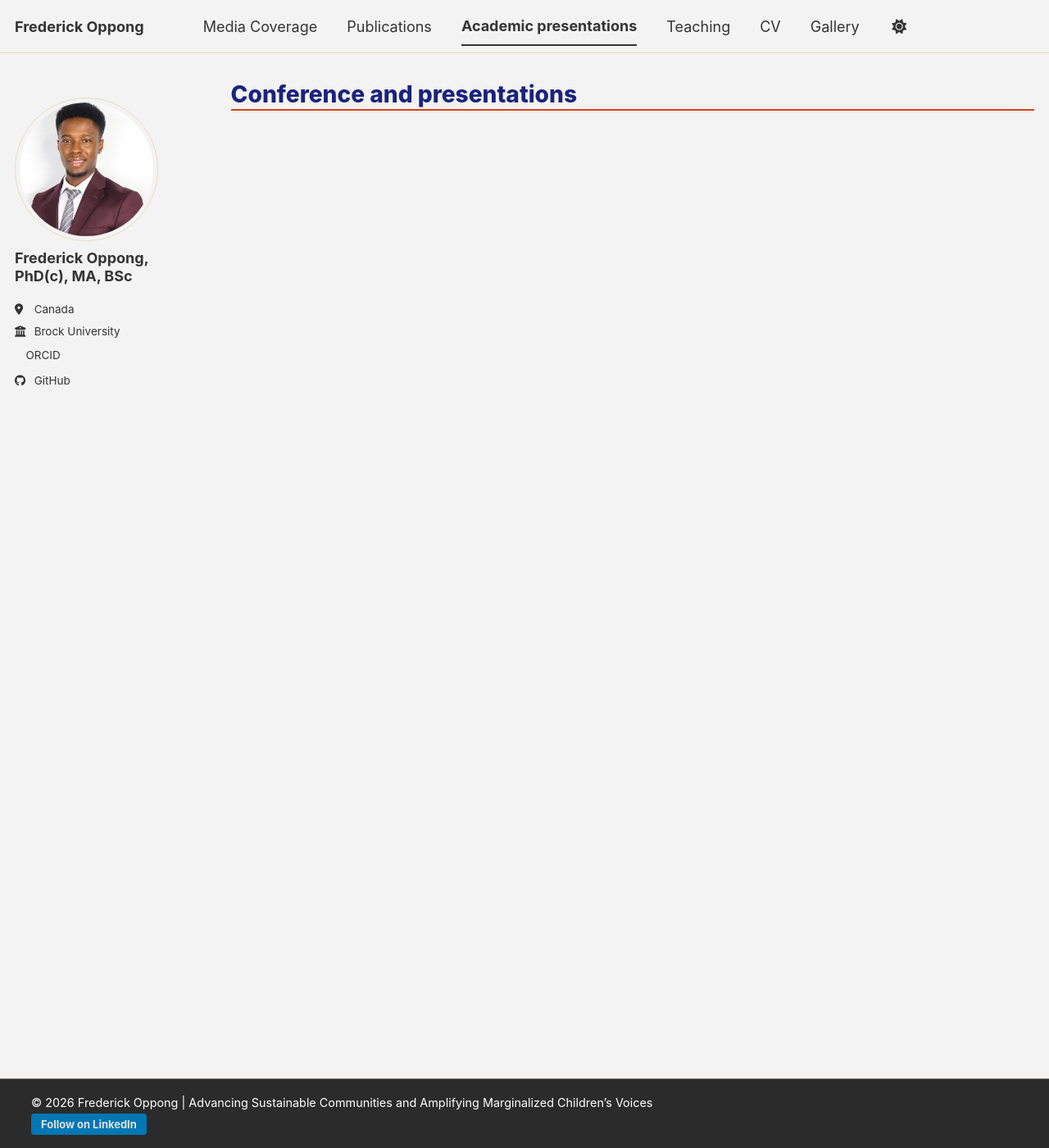
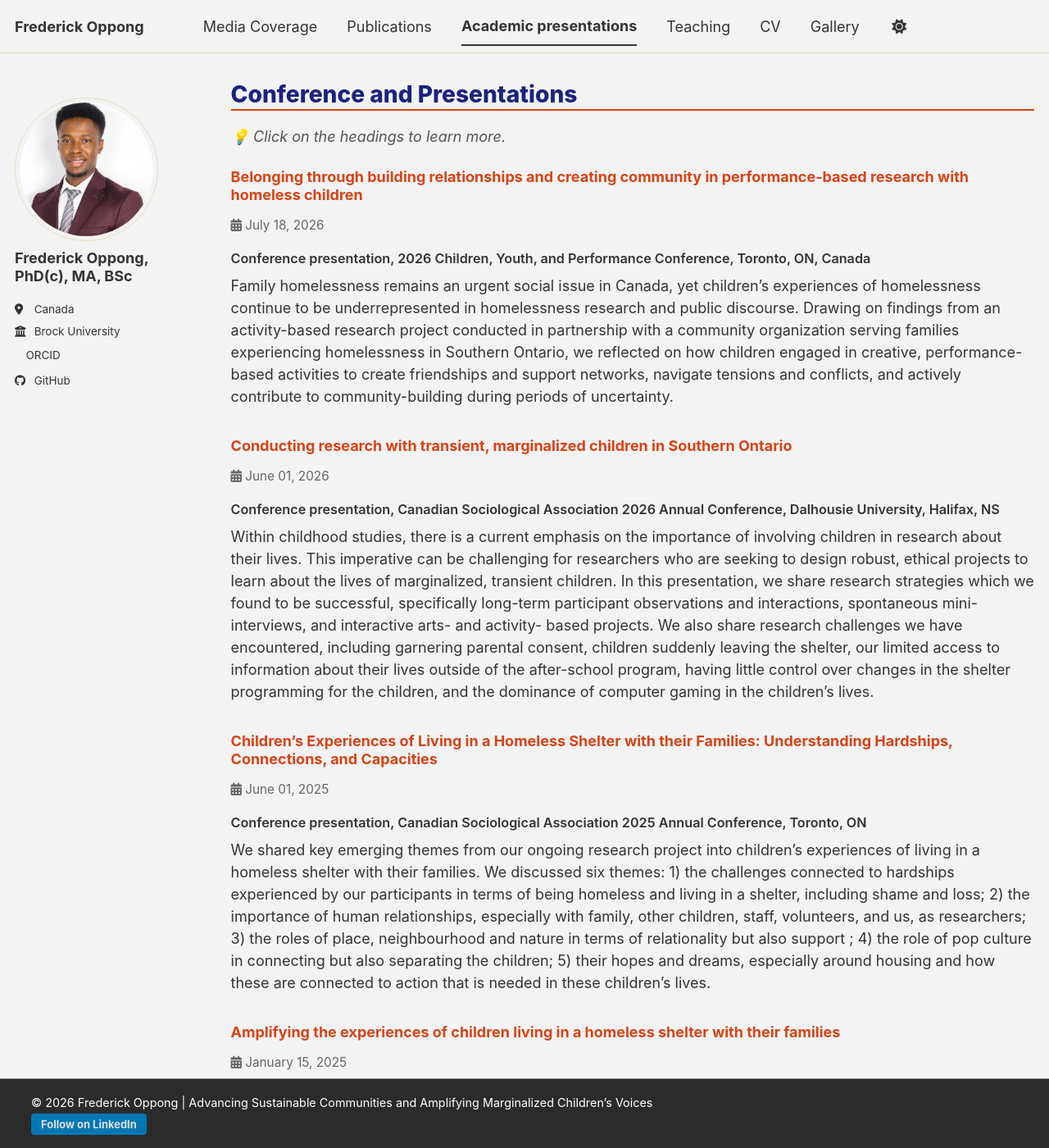
Before and after one commit to frederickoppong/frederickoppong.github.io, a Jekyll site: the page built from _pages/talks.html, in a window 1280 px wide and 1400 px high. Shown: the whole window at 82% size. Built offline with Jekyll 4.4.1, drawn with Linux system fonts in a browser that asks for light colours; a style sheet for code colours, icons or effects is not loaded; some of the changed text lies outside the part shown.

Commit message:
Update title and add conference presentation details

```diff
--- a/_pages/talks.html
+++ b/_pages/talks.html
@@ -1,26 +1,44 @@
 ---
 layout: archive
-title: "Conference and presentations"
+title: "Conference and Presentations"
 permalink: /talks/
 author_profile: true
 ---
 
-{% if site.talkmap_link == true %}
+<p style="font-style: italic; color: #555; margin-bottom: 25px;">💡 Click on the headings to learn more.</p>
 
-<p style="text-decoration:underline;"><a href="/talkmap.html">See a map of all the places I've given a talk!</a></p>
+<div style="margin-bottom: 2rem;">
+  <h3 style="margin-top: 0; margin-bottom: 5px;">
+    <a href="https://www.youngpeoplestheatre.org/about-ypt/artist-opportunities/children-youth-and-performance-conference/" target="_blank" style="color: #d84315; text-decoration: none;">Belonging through building relationships and creating community in performance-based research with homeless children</a>
+  </h3>
+  <p style="font-size: 0.85rem; color: #666; margin-bottom: 8px;"><i class="far fa-calendar-alt"></i> July 18, 2026</p>
+  <p style="font-size: 0.9em; font-weight: 600; margin-bottom: 8px;">Conference presentation, 2026 Children, Youth, and Performance Conference, Toronto, ON, Canada</p>
+  <p style="margin-top: 0;">Family homelessness remains an urgent social issue in Canada, yet children’s experiences of homelessness continue to be underrepresented in homelessness research and public discourse. Drawing on findings from an activity-based research project conducted in partnership with a community organization serving families experiencing homelessness in Southern Ontario, we reflected on how children engaged in creative, performance-based activities to create friendships and support networks, navigate tensions and conflicts, and actively contribute to community-building during periods of uncertainty.</p>
+</div>
 
-{% endif %}
+<div style="margin-bottom: 2rem;">
+  <h3 style="margin-top: 0; margin-bottom: 5px;">
+    <a href="https://event.fourwaves.com/2026-csa-scs-annual-conference/abstracts/107309e0-5dd2-44c6-8707-b21ebd4f5aa4" target="_blank" style="color: #d84315; text-decoration: none;">Conducting research with transient, marginalized children in Southern Ontario</a>
+  </h3>
+  <p style="font-size: 0.85rem; color: #666; margin-bottom: 8px;"><i class="far fa-calendar-alt"></i> June 01, 2026</p>
+  <p style="font-size: 0.9em; font-weight: 600; margin-bottom: 8px;">Conference presentation, Canadian Sociological Association 2026 Annual Conference, Dalhousie University, Halifax, NS</p>
+  <p style="margin-top: 0;">Within childhood studies, there is a current emphasis on the importance of involving children in research about their lives. This imperative can be challenging for researchers who are seeking to design robust, ethical projects to learn about the lives of marginalized, transient children. In this presentation, we share research strategies which we found to be successful, specifically long-term participant observations and interactions, spontaneous mini-interviews, and interactive arts- and activity- based projects. We also share research challenges we have encountered, including garnering parental consent, children suddenly leaving the shelter, our limited access to information about their lives outside of the after-school program, having little control over changes in the shelter programming for the children, and the dominance of computer gaming in the children’s lives.</p>
+</div>
 
-{% for post in site.talks reversed %}
-  {% include archive-single-talk.html %}
-{% endfor %}
+<div style="margin-bottom: 2rem;">
+  <h3 style="margin-top: 0; margin-bottom: 5px;">
+    <a href="https://event.fourwaves.com/csa-scs-conference-2025/abstracts/d839dfda-1c8c-4522-adc9-88615c447d3e" target="_blank" style="color: #d84315; text-decoration: none;">Children’s Experiences of Living in a Homeless Shelter with their Families: Understanding Hardships, Connections, and Capacities</a>
+  </h3>
+  <p style="font-size: 0.85rem; color: #666; margin-bottom: 8px;"><i class="far fa-calendar-alt"></i> June 01, 2025</p>
+  <p style="font-size: 0.9em; font-weight: 600; margin-bottom: 8px;">Conference presentation, Canadian Sociological Association 2025 Annual Conference, Toronto, ON</p>
+  <p style="margin-top: 0;">We shared key emerging themes from our ongoing research project into children’s experiences of living in a homeless shelter with their families. We discussed six themes: 1) the challenges connected to hardships experienced by our participants in terms of being homeless and living in a shelter, including shame and loss; 2) the importance of human relationships, especially with family, other children, staff, volunteers, and us, as researchers; 3) the roles of place, neighbourhood and nature in terms of relationality but also support ; 4) the role of pop culture in connecting but also separating the children; 5) their hopes and dreams, especially around housing and how these are connected to action that is needed in these children’s lives.</p>
+</div>
 
-<style>
-  /* Changes the page title to match your main blue heading color with a gold/orange bottom crust border */
-  .page__title {
-    color: #1a237e !important;
-    font-weight: 800 !important;
-    border-bottom: 2px solid #d84315 !important;
-    padding-bottom: 4px !important;
-  }
-</style>
+<div style="margin-bottom: 2rem;">
+  <h3 style="margin-top: 0; margin-bottom: 5px;">
+    <a href="https://brocku.ca/social-sciences/symposium-series/shelter-and-displacement/#1734019033898-c98ec749-7075" target="_blank" style="color: #d84315; text-decoration: none;">Amplifying the experiences of children living in a homeless shelter with their families</a>
+  </h3>
+  <p style="font-size: 0.85rem; color: #666; margin-bottom: 8px;"><i class="far fa-calendar-alt"></i> January 15, 2025</p>
+  <p style="font-size: 0.9em; font-weight: 600; margin-bottom: 8px;">Symposium presentation, Shelter and Displacement: From Local to Global — An Interdisciplinary Virtual Symposium, Brock University Social Science Symposium Series, Virtual</p>
+  <p style="margin-top: 0;">While little scholarship examines the experiences of homeless children in Canada, we know that there are many challenges faced by them and their families, including precarity, stigma and negative effects on health and education. In collaboration with a community organization dedicated to addressing homelessness, we aim to add to this scant literature by drawing attention to children’s homelessness and amplifying children’s viewpoints. In this presentation we provide an overview of emerging themes, including; 1) the stigma and worry around living in a homeless shelter; 2) the challenges around loss, i.e. children missing toys, pets, and certain family members; 3) the importance of relationships, especially with family, and with children, staff, volunteers, and researchers; 4) their hopes and dreams, especially around housing; and 5) the fun and support in the after-school program.</p>
+</div>
```
